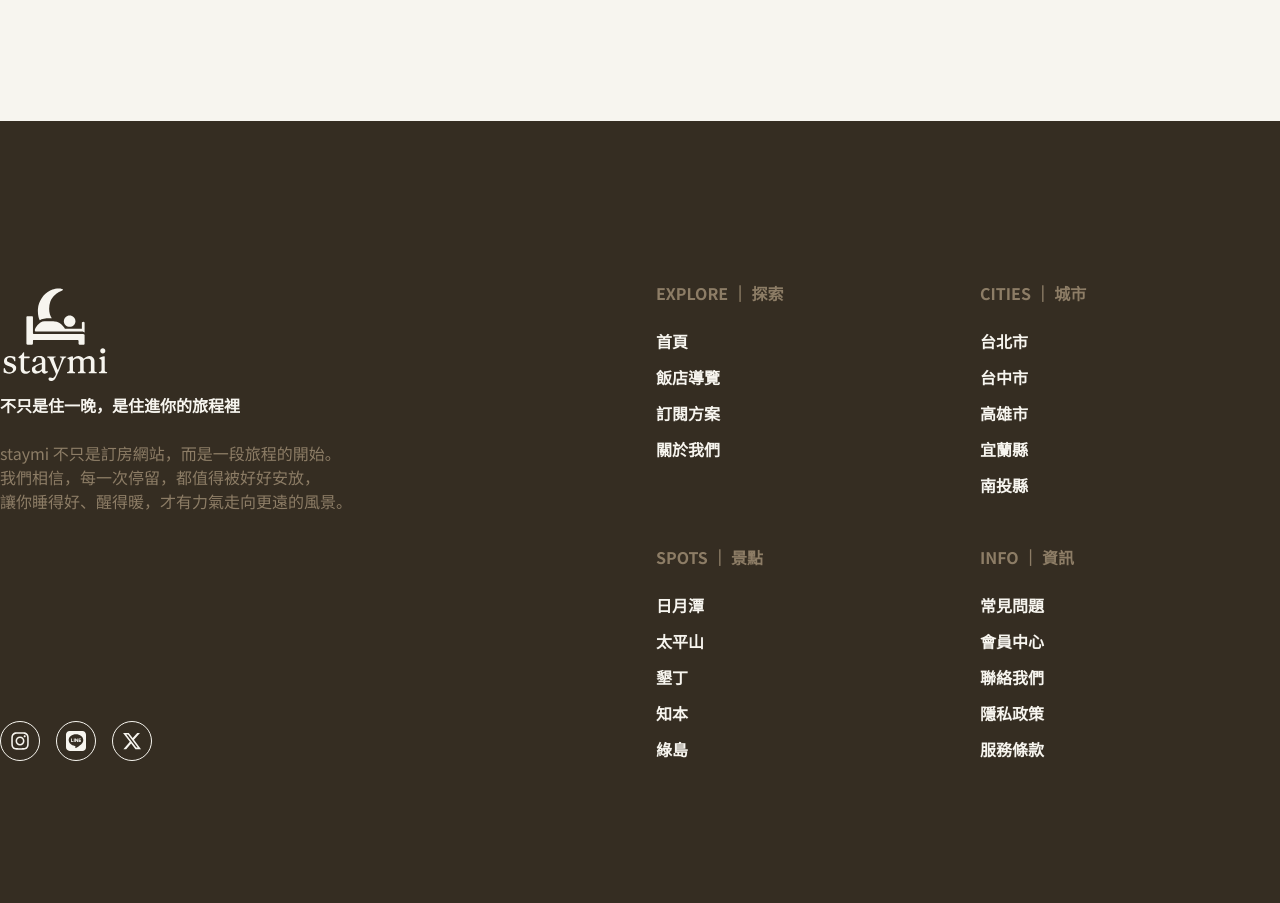
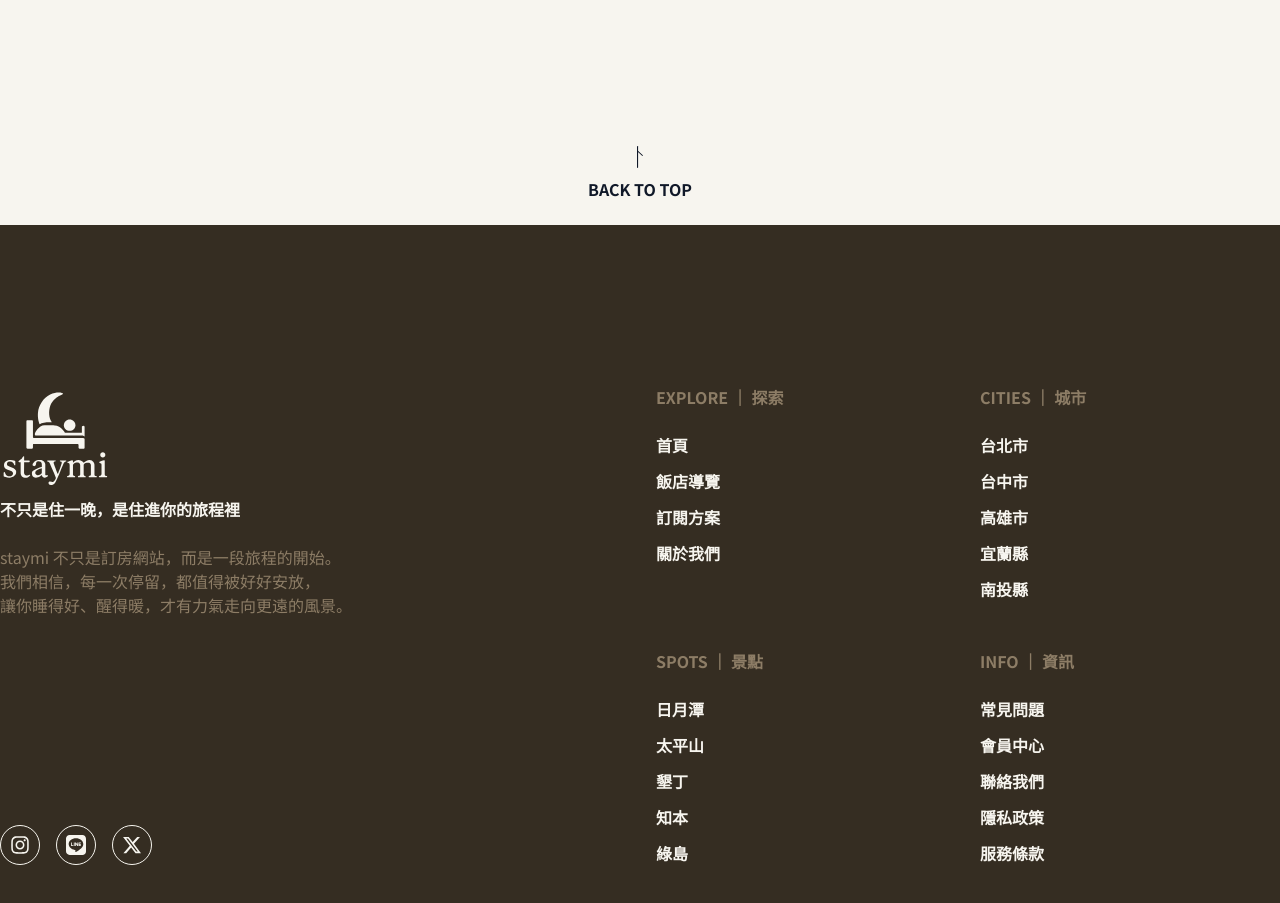
Before and after one commit to MisTPEBUS/stay-mi-next-app, a Next.js app: page / in a window 1280 px wide. Shown: the part 5300-6203 px from the top of the page. Built offline with nearby package versions, Linux system fonts and the light colour scheme.

Commit message:
feat: 🎸 新增首頁專用的 scroll to top 元件

```diff
--- /dev/null
+++ b/src/app/(home)/ScrollToTop.tsx
@@ -0,0 +1,21 @@
+"use client";
+import React from "react";
+
+import IconArrowLeft from "@/components/Icons/IconArrowLeft";
+
+const ScrollToTop = () => {
+  const ScrollToTop = () => {
+    window.scrollTo({ top: 0, behavior: "smooth" });
+  };
+  return (
+    <div
+      onClick={ScrollToTop}
+      className="mx-auto flex w-fit cursor-pointer flex-col items-center gap-2 py-6 font-bold uppercase"
+    >
+      <IconArrowLeft className="size-6 rotate-90" />
+      BACK TO TOP
+    </div>
+  );
+};
+
+export default ScrollToTop;
--- a/src/app/page.tsx
+++ b/src/app/page.tsx
@@ -1,3 +1,4 @@
+import ScrollToTop from "./(home)/ScrollToTop";
 import FaqSection from "./(home)/sections/FaqSection";
 import Hero from "./(home)/sections/Hero";
 import HotelSetion from "./(home)/sections/HotelSection";
@@ -14,6 +15,7 @@ const Home = () => {
       <SubscriptionSection />
       <StepSection />
       <FaqSection />
+      <ScrollToTop />
     </div>
   );
 };
```
